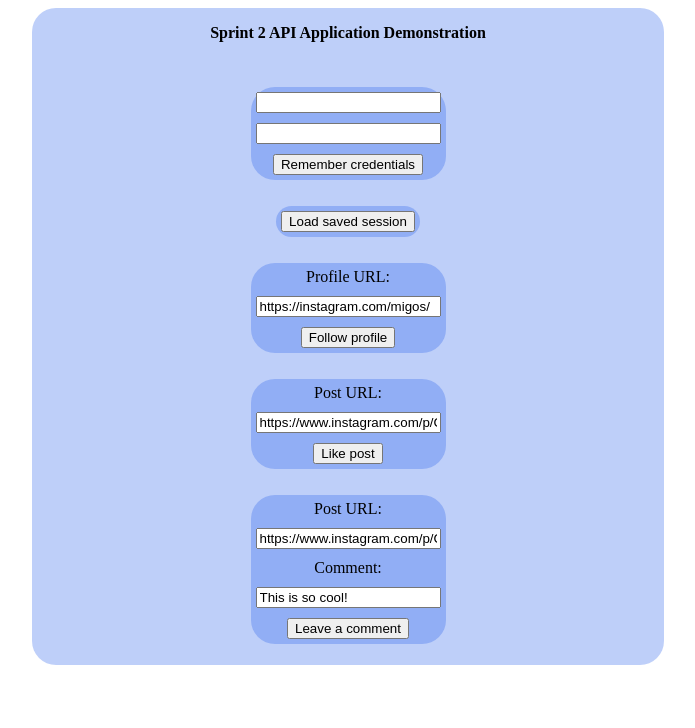
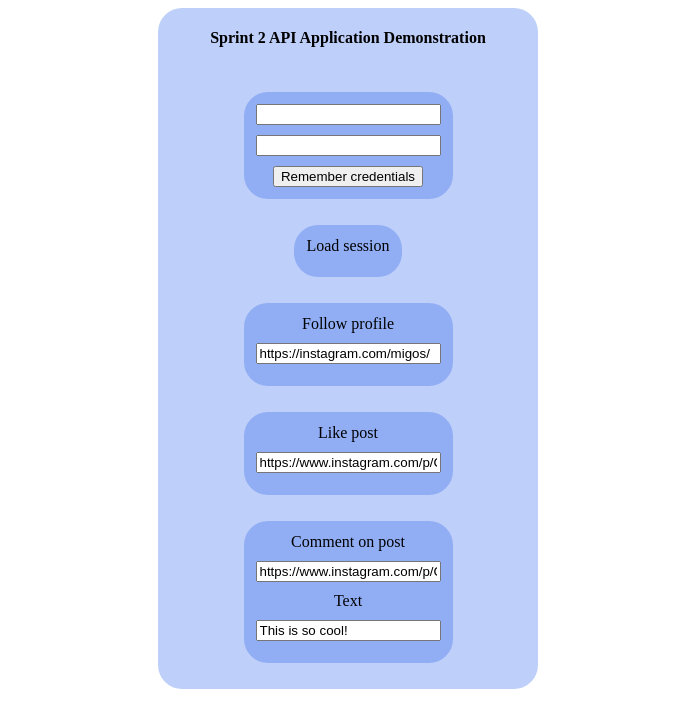
Before and after one commit to Instagram-Automation-Tool/backend, a Django app: page / in a window 1280 px wide. Shown: the top 728 px of the page, without its empty margins (292-987 px from the left). Run offline with Django 4.2, Linux system fonts and the light colour scheme.

Commit message:
Added username paramater for all functions, test account query and enregioned panel functions

```diff
--- a/IgBotPrj/IgBotApp/static/panel/style.css
+++ b/IgBotPrj/IgBotApp/static/panel/style.css
@@ -8,13 +8,27 @@
     background-color: rgba(41, 96, 234, 0.3);
     border-radius: 24px;
     align-items: center;
-    margin-left: 25%;
-    margin-right: 25%;
+    margin-left: 26%;
+    margin-right: 26%;
     display: flex;
     flex-flow: column;
     gap: 10px;
-    padding: 5px;
+    padding: 12px;
 }
+
+.outer {
+    background-color: rgba(41, 96, 234, 0.3);
+    border-radius: 24px;
+    align-items: center;
+    margin-left: 35%;
+    margin-right: 35%;
+    display: flex;
+    flex-flow: column;
+    gap: 10px;
+    padding: 10px;
+}
+
+label {}
 
 @media only screen and (max-width: 900px) {
     .form-group {
@@ -23,6 +37,11 @@
     }
 }
 
+.profiles-display {
+    display: flex;
+    gap: 5px;
+}
+
 .form-inside {
     margin-left: auto;
     margin-right: auto;
--- a/IgBotPrj/IgBotApp/templates/panel/panel.html
+++ b/IgBotPrj/IgBotApp/templates/panel/panel.html
@@ -6,52 +6,59 @@
   <title>DEMO</title>
 </head>
 <div>
-  <div class="form-group">
+  <div class="outer">
     <div class="title">
       <h1 style="font-size: medium">Sprint 2 API Application Demonstration</h1>
     </div>
 
     <form class="form-group" action="storecredentials" method="get">
       <input id="username" type="text" name="username" value="" />
-      <input id="password" type="text" name="password" value="" />
+      <input id="password" type="password" name="password" value="" />
       <button type="submit" class="btn">Remember credentials</button>
     </form>
     <form class="form-group" action="loadcredentials" method="get">
-      <button type="submit" class="btn">Load saved session</button>
+      <label>Load session</label>
+      <div class="profiles-display">
+        {% for account in accounts %}
+
+        <button type="submit" id="username" name="username" value={{account.username}}
+          class="btn">{{account.username}}</button>
+        {% endfor %}
+      </div>
     </form>
     <form class="form-group" action="/follow" method="get">
-      <label>Profile URL: </label>
-      <input
-        id="link"
-        type="text"
-        name="link"
-        value="https://instagram.com/migos/"
-      />
-      <input type="submit" value="Follow profile" />
+      <label>Follow profile</label>
+      <input id="link" type="text" name="link" value="https://instagram.com/migos/" />
+      <div class="profiles-display">
+        {% for account in accounts %}
+        <button type="submit" id="username" name="username" value={{account.username}}
+          class="btn">{{account.username}}</button>
+        {% endfor %}
+      </div>
     </form>
 
     <form class="form-group" action="/like" method="get">
-      <label>Post URL: </label>
-      <input
-        id="link"
-        type="text"
-        name="link"
-        value="https://www.instagram.com/p/ChslcDvvQqE"
-      />
-      <input type="submit" value="Like post" />
+      <label>Like post</label>
+      <input id="link" type="text" name="link" value="https://www.instagram.com/p/ChslcDvvQqE" />
+      <div class="profiles-display">
+        {% for account in accounts %}
+        <button type="submit" id="username" name="username" value={{account.username}}
+          class="btn">{{account.username}}</button>
+        {% endfor %}
+      </div>
     </form>
 
     <form class="form-group" action="/comment" method="get">
-      <label>Post URL: </label>
-      <input
-        id="link"
-        type="text"
-        name="link"
-        value="https://www.instagram.com/p/ChslcDvvQqE"
-      />
-      <label>Comment: </label>
+      <label>Comment on post</label>
+      <input id="link" type="text" name="link" value="https://www.instagram.com/p/ChslcDvvQqE" />
+      <label>Text</label>
       <input id="comment" type="text" name="comment" value="This is so cool!" />
-      <input type="submit" value="Leave a comment" />
+      <div class="profiles-display">
+        {% for account in accounts %}
+        <button type="submit" id="username" name="username" value={{account.username}}
+          class="btn">{{account.username}}</button>
+        {% endfor %}
+      </div>
     </form>
   </div>
 </div>
--- a/IgBotPrj/IgBotApp/views.py
+++ b/IgBotPrj/IgBotApp/views.py
@@ -2,34 +2,48 @@
 from django.http import HttpResponse
 from django.template import loader
 from . import WebDriverManager
-
-
-def PanelView(request):
-    return render(request, "panel/panel.html")
+from IgBotApp.models import InstagramAccount
 
 
 def requestStoreCredentials(request):
-    WebDriverManager.WebdriverActions.StoreLoginCredentials(request.GET.get("username"), request.GET.get("password"))
+    WebDriverManager.WebdriverActions.StoreLoginCredentials(
+        request.GET.get("username"), request.GET.get("password")
+    )
     return HttpResponse("Stored credentials")
 
 
 def requestLoadCredentials(request):
-    WebDriverManager.WebdriverActions.LoadSession()
+    WebDriverManager.WebdriverActions.LoadSession(request.GET.get("username"))
     return HttpResponse("Loaded credentials")
 
 
 def requestFollowProfile(request):
-    WebDriverManager.WebdriverActions.FollowProfile(request.GET.get("link", ""))
+    WebDriverManager.WebdriverActions.FollowProfile(
+        request.GET.get("link", ""), request.GET.get("username")
+    )
     return HttpResponse("Followed guy")
 
 
 def requestLikePost(request):
-    WebDriverManager.WebdriverActions.LikePost(request.GET.get("link", ""))
+    WebDriverManager.WebdriverActions.LikePost(
+        request.GET.get("link", "")
+    ), request.GET.get("username")
     return HttpResponse("Liked post")
 
 
 def requestCommentOnPost(request):
     WebDriverManager.WebdriverActions.CommentOnPost(
-        request.GET.get("link", ""), request.GET.get("comment", "")
+        request.GET.get("link", ""),
+        request.GET.get("comment", ""),
+        request.GET.get("username"),
     )
     return HttpResponse("Commented")
+
+
+# region showcase panel
+def PanelView(request):
+    accounts = InstagramAccount.objects.all().values()
+    return render(request, "panel/panel.html", {"accounts": accounts})
+
+
+# endregion
```
Also changed, not shown: IgBotPrj/IgBotApp/WebDriverManager.py (+32 -27 lines).
